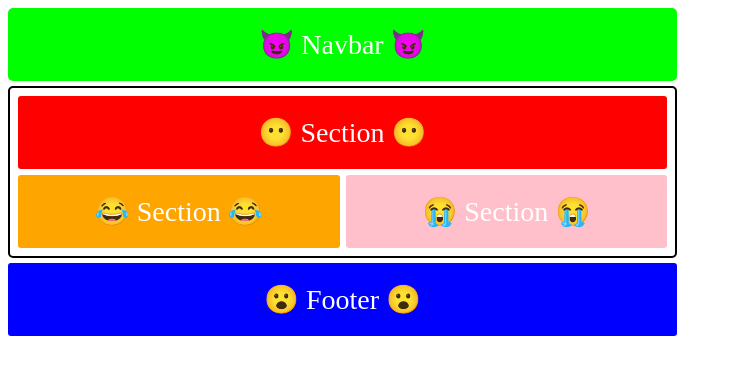
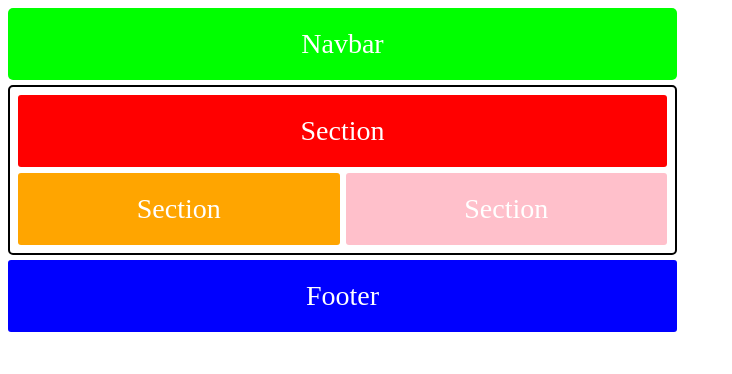
Before and after one commit to alvarfs/MP04UF1AC3-AFS, a plain HTML site: page index.html in a window 1280 px wide. Shown: the whole page, without its empty margins (0-732 px from the left). Drawn offline with Linux system fonts and the light colour scheme.

```diff
--- a/index.html
+++ b/index.html
@@ -8,15 +8,15 @@
 </head>
 <body>
     <div class="container">
-        <div class="navbar">&#128520; Navbar &#128520;</div>
+        <div class="navbar">Navbar</div>
         <div class="main-container">
-            <div class="section red">&#128566; Section &#128566;</div>
+            <div class="section red">Section</div>
             <div class="row-container">
-                <div class="section orange">&#128514; Section &#128514;</div>
-                <div class="section pink" >&#128557; Section &#128557;</div>
+                <div class="section orange">Section</div>
+                <div class="section pink" >Section</div>
             </div>
         </div>
-        <div class="footer">&#128558; Footer &#128558;</div>
+        <div class="footer">Footer</div>
     </div>
 </body>
 </html>
```
